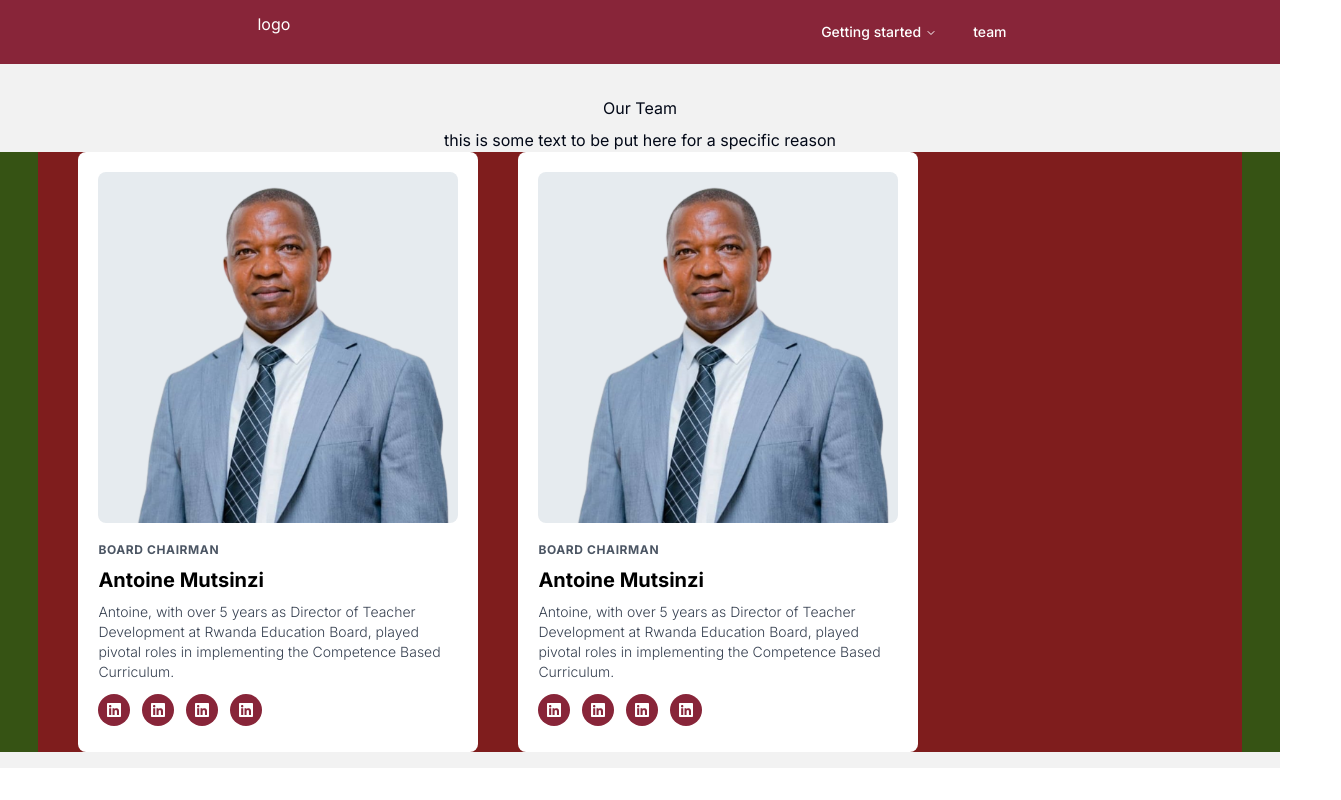
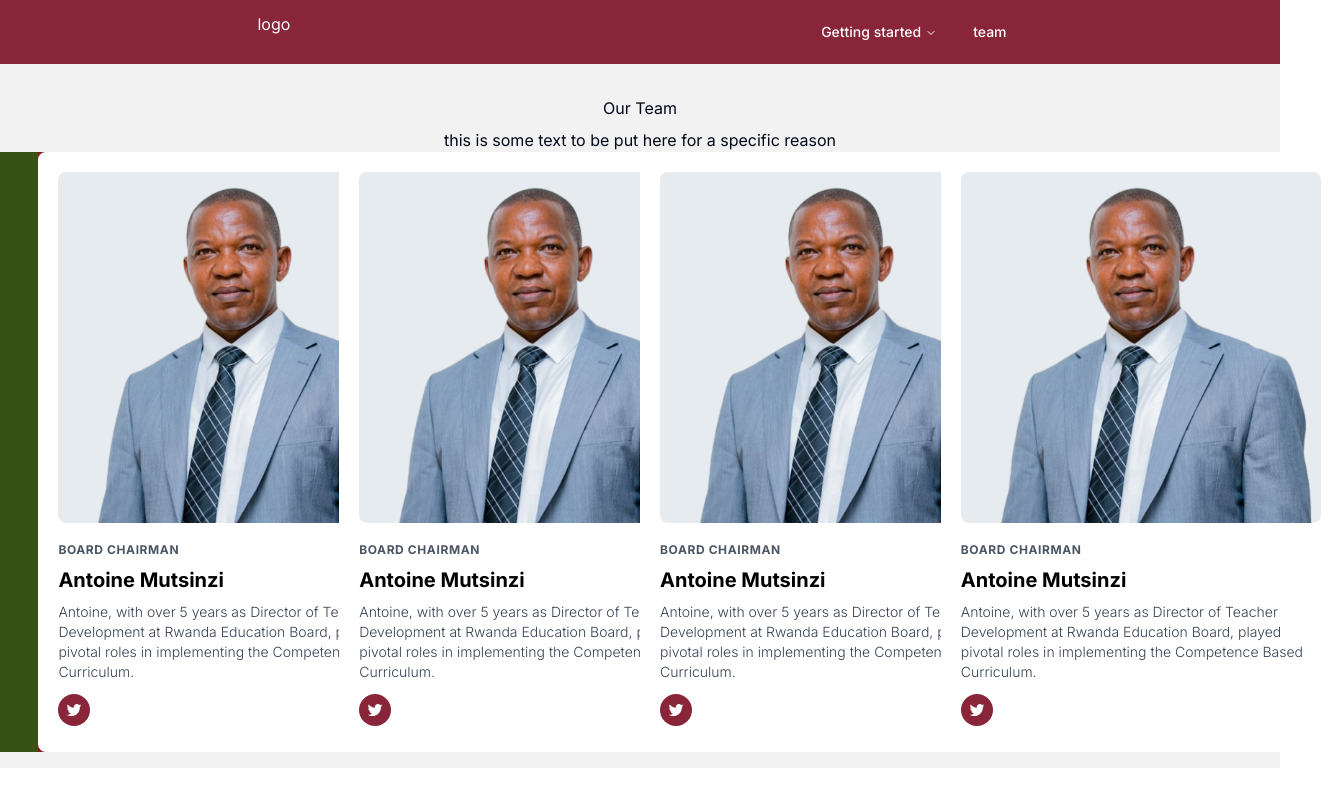
Before and after one commit to Richard7359/keza, a Next.js app: page /team in a window 1280 px wide. Shown: the whole page, 1341 px wide, since content can reach past the window. Built offline with nearby package versions, Linux system fonts and the light colour scheme.

Commit message:
added grid columns limit to staff cards

```diff
--- a/app/team/page.tsx
+++ b/app/team/page.tsx
@@ -1,17 +1,45 @@
 import Navigation from "../components/Navigation_bar/Navigation";
 import Image from "next/image";
 import Antoine from "../images/Antoine-MUTSINZI.png";
+import { FaFacebook } from "react-icons/fa6";
+import { FaYoutube } from "react-icons/fa";
+import { AiFillInstagram } from "react-icons/ai";
+import { IoLogoTwitter } from "react-icons/io";
 import { FaLinkedin } from "react-icons/fa6";
+import { FaFlickr } from "react-icons/fa";
 import Link from "next/link";
 
 export default function NavigationMenuDemo() {
-  const staff = [{
-    title:"Board Chairman",
+  const staff = [
+    {
+      title: "Board Chairman",
       names: "Antoine Mutsinzi",
       image: Antoine,
-    media: [{icon: "", url: "", alt: ""}],
-    bio: "Antoine, with over 5 years as Director of Teacher Development at Rwanda Education Board, played pivotal roles in implementing the Competence Based Curriculum."
-  }]
+      media: [{ icon: <IoLogoTwitter />, url: "https://twitter.com/a_mutsinzi" }],
+      bio: "Antoine, with over 5 years as Director of Teacher Development at Rwanda Education Board, played pivotal roles in implementing the Competence Based Curriculum.",
+    },
+    {
+      title: "Board Chairman",
+      names: "Antoine Mutsinzi",
+      image: Antoine,
+      media: [{ icon: <IoLogoTwitter />, url: "https://twitter.com/a_mutsinzi" }],
+      bio: "Antoine, with over 5 years as Director of Teacher Development at Rwanda Education Board, played pivotal roles in implementing the Competence Based Curriculum.",
+    },
+    {
+      title: "Board Chairman",
+      names: "Antoine Mutsinzi",
+      image: Antoine,
+      media: [{ icon: <IoLogoTwitter />, url: "https://twitter.com/a_mutsinzi" }],
+      bio: "Antoine, with over 5 years as Director of Teacher Development at Rwanda Education Board, played pivotal roles in implementing the Competence Based Curriculum.",
+    },
+    {
+      title: "Board Chairman",
+      names: "Antoine Mutsinzi",
+      image: Antoine,
+      media: [{ icon: <IoLogoTwitter />, url: "https://twitter.com/a_mutsinzi" }],
+      bio: "Antoine, with over 5 years as Director of Teacher Development at Rwanda Education Board, played pivotal roles in implementing the Competence Based Curriculum.",
+    }
+  ];
   return (
     <div className="bg-team-bg pb-4">
       <Navigation />
@@ -21,74 +49,12 @@ export default function NavigationMenuDemo() {
           this is some text to be put here for a specific reason
         </p>
         <div className="flex justify-center bg-lime-900">
-          <div className="w-[94%] bg-red-900 flex justify-start">
-            <div className="w-[400px] h-[600px] bg-white rounded-lg mx-10">
-              <div className="h-[65%] w-full  flex justify-center items-center">
-                <Image
-                  src={Antoine}
-                  alt="KEFL Logo image"
-                  className="w-[90%] h-[90%] object-cover rounded-lg bg-image"
-                />
-              </div>
-
-              <div className="flex justify-center items-cente">
-                <div className="w-[90%]">
-                  <p className="text-gray-600 font-bold tracking-wider text-xs uppercase">
-                    Board Chairman
-                  </p>
-                  <p className="text-black font-bold text-xl py-2">
-                    Antoine Mutsinzi
-                  </p>
-                  <p className="text-gray-700 text-sm font-light">
-                    Antoine, with over 5 years as Director of Teacher
-                    Development at Rwanda Education Board, played pivotal roles
-                    in implementing the Competence Based Curriculum.
-                  </p>
-                  <div className="py-3 flex">
-                    <div className="bg-burgundy text-white hover:text-slate-300 p-2 w-8 h-8 rounded-full flex justify-center items-center cursor-pointer mr-3">
-                      <Link
-                        href="https://www.linkedin.com/company/keza-education-future-lab/"
-                        target="_blank"
-                        rel="noopener noreferrer"
+          <div className="w-[94%] bg-red-900 grid grid-cols-4">
+            {staff.map((person) => (
+              <div
+                className="w-[400px] h-[600px] bg-white rounded-lg"
+                key={person.title}
               >
-                        <FaLinkedin />
-                      </Link>{" "}
-                    </div>{" "}
-                    <div className="bg-burgundy text-white hover:text-slate-300 p-2 w-8 h-8 rounded-full flex justify-center items-center cursor-pointer mr-3">
-                      <Link
-                        href="https://www.linkedin.com/company/keza-education-future-lab/"
-                        target="_blank"
-                        rel="noopener noreferrer"
-                      >
-                        <FaLinkedin />
-                      </Link>{" "}
-                    </div>{" "}
-                    <div className="bg-burgundy text-white hover:text-slate-300 p-2 w-8 h-8 rounded-full flex justify-center items-center cursor-pointer mr-3">
-                      <Link
-                        href="https://www.linkedin.com/company/keza-education-future-lab/"
-                        target="_blank"
-                        rel="noopener noreferrer"
-                      >
-                        <FaLinkedin />
-                      </Link>{" "}
-                    </div>{" "}
-                    <div className="bg-burgundy text-white hover:text-slate-300 p-2 w-8 h-8 rounded-full flex justify-center items-center cursor-pointer mr-3">
-                      <Link
-                        href="https://www.linkedin.com/company/keza-education-future-lab/"
-                        target="_blank"
-                        rel="noopener noreferrer"
-                      >
-                        <FaLinkedin />
-                      </Link>{" "}
-                    </div>
-                  </div>
-                </div>
-              </div>
-            </div>
-
-            {
-              staff.map((person) =>
-                <div className="w-[400px] h-[600px] bg-white rounded-lg" key={person.title}>
                 <div className="h-[65%] w-full  flex justify-center items-center">
                   <Image
                     src={person.image}
@@ -109,48 +75,25 @@ export default function NavigationMenuDemo() {
                       {person.bio}
                     </p>
                     <div className="py-3 flex">
-                    <div className="bg-burgundy text-white hover:text-slate-300 p-2 w-8 h-8 rounded-full flex justify-center items-center cursor-pointer mr-3">
+                      {person.media.map((social) => (
+                        <div
+                          key={social.url}
+                          className="bg-burgundy text-white hover:text-slate-300 p-2 w-8 h-8 rounded-full flex justify-center items-center cursor-pointer mr-3"
+                        >
                           <Link
-                        href="https://www.linkedin.com/company/keza-education-future-lab/"
+                            href={social.url}
                             target="_blank"
                             rel="noopener noreferrer"
                           >
-                        <FaLinkedin />
+                            {social.icon}
                           </Link>{" "}
-                    </div>{" "}
-                    <div className="bg-burgundy text-white hover:text-slate-300 p-2 w-8 h-8 rounded-full flex justify-center items-center cursor-pointer mr-3">
-                      <Link
-                        href="https://www.linkedin.com/company/keza-education-future-lab/"
-                        target="_blank"
-                        rel="noopener noreferrer"
-                      >
-                        <FaLinkedin />
-                      </Link>{" "}
-                    </div>{" "}
-                    <div className="bg-burgundy text-white hover:text-slate-300 p-2 w-8 h-8 rounded-full flex justify-center items-center cursor-pointer mr-3">
-                      <Link
-                        href="https://www.linkedin.com/company/keza-education-future-lab/"
-                        target="_blank"
-                        rel="noopener noreferrer"
-                      >
-                        <FaLinkedin />
-                      </Link>{" "}
-                    </div>{" "}
-                    <div className="bg-burgundy text-white hover:text-slate-300 p-2 w-8 h-8 rounded-full flex justify-center items-center cursor-pointer mr-3">
-                      <Link
-                        href="https://www.linkedin.com/company/keza-education-future-lab/"
-                        target="_blank"
-                        rel="noopener noreferrer"
-                      >
-                        <FaLinkedin />
-                      </Link>{" "}
+                        </div>
+                      ))}{" "}
                     </div>
                   </div>
                 </div>
               </div>
-            </div>
-              )
-            }
+            ))}
           </div>
         </div>
       </div>{" "}
```
Lines whose indentation alone changed are shown as unchanged.
